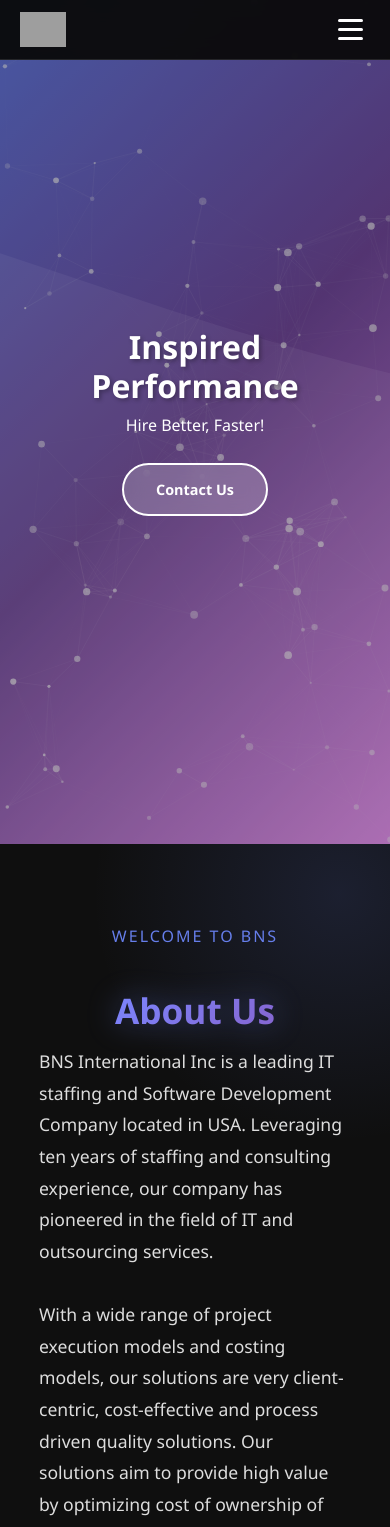
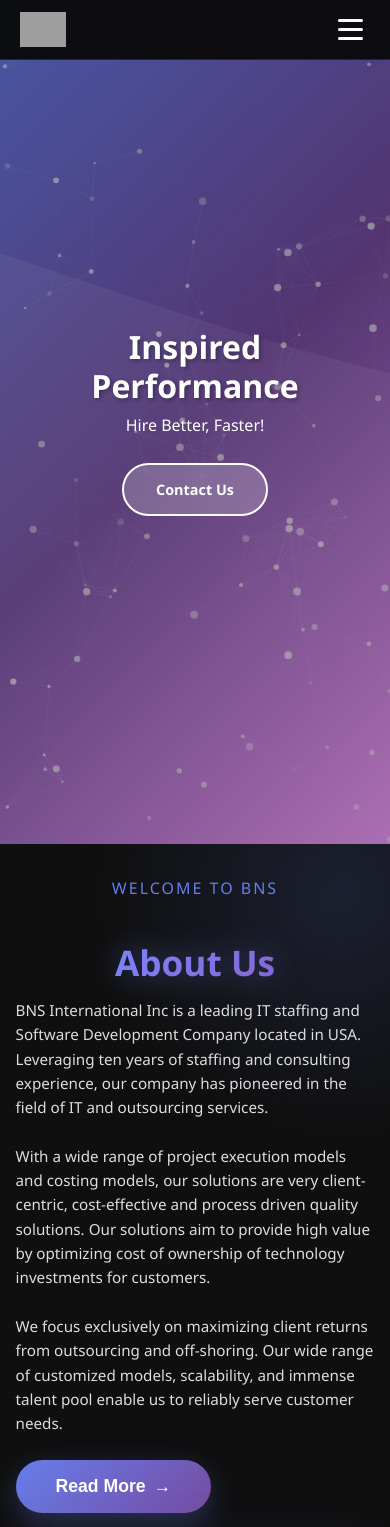
Before and after one commit to manojande570/bns-website, a Next.js app: page / in a window 390 px wide. Shown: the top 1527 px of the page. Built offline with nearby package versions, Linux system fonts and the light colour scheme; grey boxes are pictures that could not be loaded.

Commit message:
fix about page

```diff
--- a/components/About.tsx
+++ b/components/About.tsx
@@ -1,31 +1,75 @@
 'use client';
 
 import Link from 'next/link';
+import { useEffect, useRef, useState } from 'react';
 import ScrollReveal from './ScrollReveal';
 import styles from '@/styles/About.module.css';
 
 export default function About() {
+    const [visibleParagraphs, setVisibleParagraphs] = useState<number[]>([]);
+    const paragraphRefs = useRef<(HTMLParagraphElement | null)[]>([]);
+    const sectionRef = useRef<HTMLElement>(null);
+
+    useEffect(() => {
+        const observer = new IntersectionObserver(
+            (entries) => {
+                entries.forEach((entry) => {
+                    if (entry.isIntersecting) {
+                        const index = paragraphRefs.current.indexOf(entry.target as HTMLParagraphElement);
+                        if (index !== -1) {
+                            // Add paragraphs sequentially with delay
+                            setTimeout(() => {
+                                setVisibleParagraphs(prev => {
+                                    if (!prev.includes(index)) {
+                                        return [...prev, index].sort((a, b) => a - b);
+                                    }
+                                    return prev;
+                                });
+                            }, index * 600); // 600ms delay between each paragraph
+                        }
+                    }
+                });
+            },
+            { threshold: 0.3 }
+        );
+
+        paragraphRefs.current.forEach(ref => {
+            if (ref) observer.observe(ref);
+        });
+
+        return () => observer.disconnect();
+    }, []);
+
     return (
         <ScrollReveal>
-            <section className={styles.about} id="about">
+            <section className={styles.about} id="about" ref={sectionRef}>
                 <p className="section-subtitle">Welcome to BNS</p>
                 <h2 className="section-title">About Us</h2>
                 <div className={styles.aboutContent}>
                     <div className={styles.aboutText}>
-                        <p>
+                        <p
+                            ref={el => paragraphRefs.current[0] = el}
+                            className={`${styles.paragraph} ${styles.slideLeft} ${visibleParagraphs.includes(0) ? styles.visible : ''}`}
+                        >
                             BNS International Inc is a leading IT staffing and Software Development Company
                             located in USA. Leveraging ten years of staffing and consulting experience, our
                             company has pioneered in the field of IT and outsourcing services.
                         </p>
                         <br />
-                        <p>
+                        <p
+                            ref={el => paragraphRefs.current[1] = el}
+                            className={`${styles.paragraph} ${styles.slideRight} ${visibleParagraphs.includes(1) ? styles.visible : ''}`}
+                        >
                             With a wide range of project execution models and costing models, our solutions are
                             very client-centric, cost-effective and process driven quality solutions. Our
                             solutions aim to provide high value by optimizing cost of ownership of technology
                             investments for customers.
                         </p>
                         <br />
-                        <p>
+                        <p
+                            ref={el => paragraphRefs.current[2] = el}
+                            className={`${styles.paragraph} ${styles.slideLeft} ${visibleParagraphs.includes(2) ? styles.visible : ''}`}
+                        >
                             We focus exclusively on maximizing client returns from outsourcing and off-shoring.
                             Our wide range of customized models, scalability, and immense talent pool enable us
                             to reliably serve customer needs.
--- a/styles/About.module.css
+++ b/styles/About.module.css
@@ -44,21 +44,43 @@
     color: #ddd;
 }
 
-.aboutText p {
-    animation: slideInFromLeft 0.8s ease forwards;
-    opacity: 1;
+/* Sequential paragraph animations */
+.paragraph {
+    opacity: 0;
+    transition: all 1.2s ease-out;
 }
 
-.aboutText p:nth-child(1) {
-    animation-delay: 0.2s;
+.paragraph.slideLeft {
+    transform: translateX(-150px);
 }
 
-.aboutText p:nth-child(3) {
-    animation-delay: 0.4s;
+.paragraph.slideRight {
+    transform: translateX(150px);
 }
 
-.aboutText p:nth-child(5) {
-    animation-delay: 0.6s;
+.paragraph.slideLeft.visible {
+    opacity: 1;
+    transform: translateX(0);
+}
+
+.paragraph.slideRight.visible {
+    opacity: 1;
+    transform: translateX(0);
+}
+
+/* Mobile optimizations */
+@media (max-width: 768px) {
+    .paragraph {
+        transition: all 1s ease-out;
+    }
+
+    .paragraph.slideLeft {
+        transform: translateX(-100px);
+    }
+
+    .paragraph.slideRight {
+        transform: translateX(100px);
+    }
 }
 
 .aboutImage {
@@ -119,7 +141,31 @@
 }
 
 @media (max-width: 768px) {
+    .about {
+        padding: 3rem 5%;
+    }
+
     .aboutContent {
         grid-template-columns: 1fr;
+        gap: 2rem;
+    }
+
+    .aboutText {
+        font-size: 1rem;
     }
 }
+
+@media (max-width: 480px) {
+    .about {
+        padding: 2rem 4%;
+    }
+
+    .aboutContent {
+        gap: 1.5rem;
+    }
+
+    .aboutText {
+        font-size: 0.95rem;
+        line-height: 1.6;
+    }
+}
```
